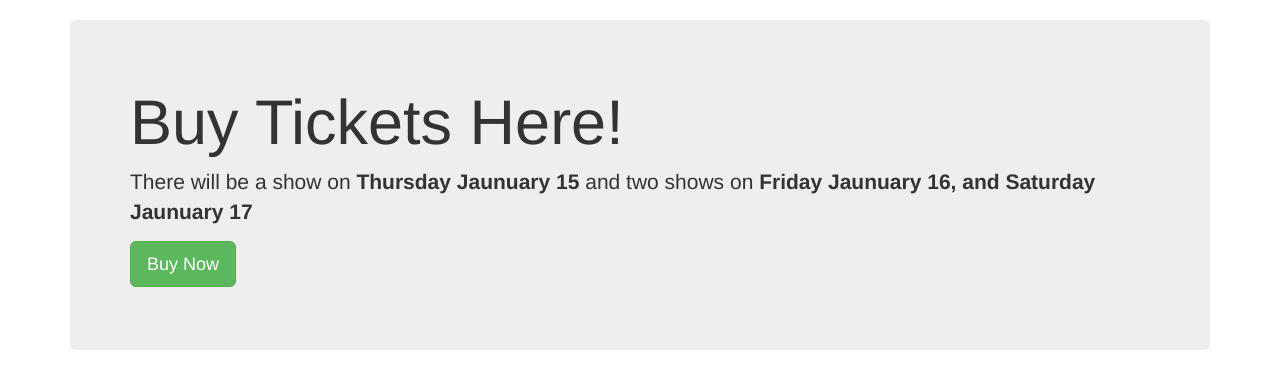
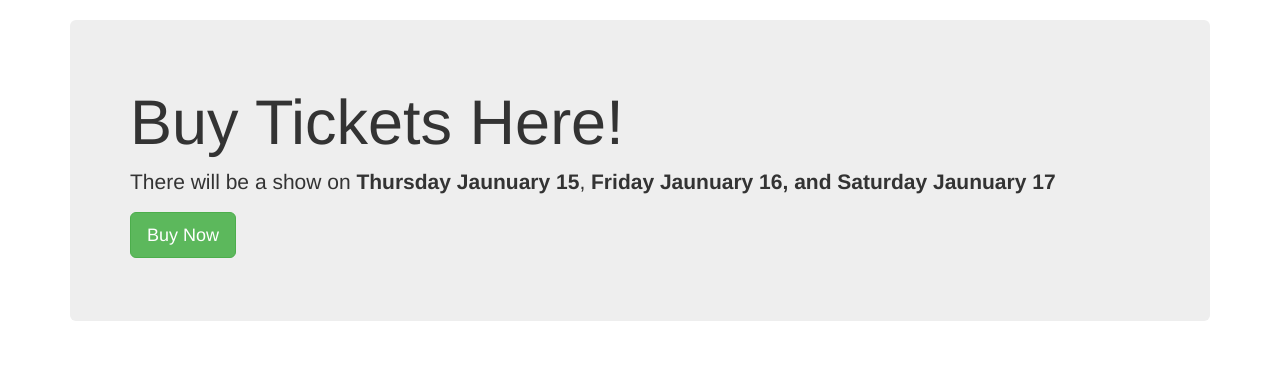
Before and after one commit to acdilosa/showcase, a Flask app: page /tickets in a window 1280 px wide. Shown: the part 51-440 px from the top of the page. Run offline with Flask 2, Linux system fonts and the light colour scheme; some libraries are stand-ins or nearby versions.

Commit message:
Changed it from two shows to one show on each day.

```diff
--- a/showcase/templates/customers/tickets.html
+++ b/showcase/templates/customers/tickets.html
@@ -9,7 +9,7 @@
     <div class="container">
       <div class="jumbotron">
         <h1>Buy Tickets Here!</h1>
-        <p class="lead">There will be a show on <strong>Thursday Jaunuary 15</strong> and two shows on <strong>Friday Jaunuary 16, and Saturday Jaunuary 17</strong> </p>
+        <p class="lead">There will be a show on <strong>Thursday Jaunuary 15</strong>, <strong>Friday Jaunuary 16, and Saturday Jaunuary 17</strong> </p>
         <p><a class="btn btn-lg btn-success" href="//www.ticketriver.com/event/12413" role="button">Buy Now</a></p>
       </div>
     </div>
```
